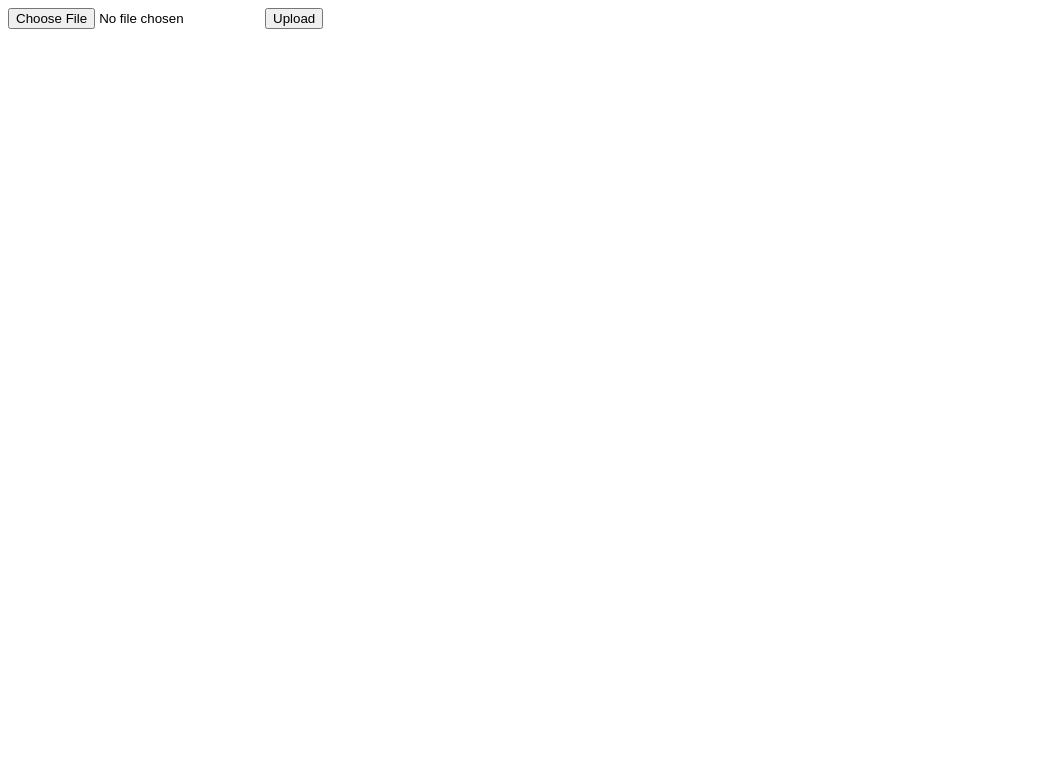
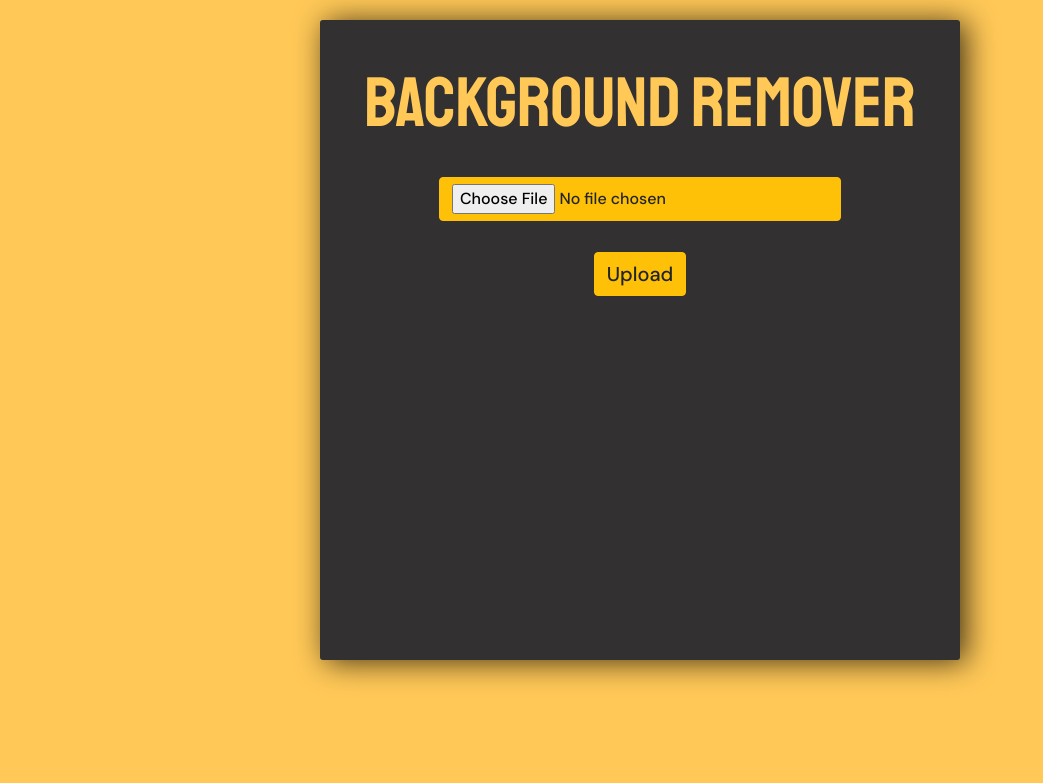
Before and after one commit to FarjaalAhmad/django_bgRemoverML, a Django app: page / in a window 1280 px wide. Shown: the top 783 px of the page, without its empty margins (0-1043 px from the left). Run offline with Django 3.2, Linux system fonts and the light colour scheme.

Commit message:
created simple-frontend

```diff
--- /dev/null
+++ b/removerML/static/css/styles.css
@@ -0,0 +1,34 @@
+@import url("https://fonts.googleapis.com/css2?family=DM+Sans:wght@500&family=Staatliches&display=swap");
+body {
+  background-color: #ffc857;
+}
+hr {
+  background-color: #ffc857;
+}
+.main-container {
+  margin: auto;
+  width: 50%;
+  height: 80%;
+  padding: 10px;
+  margin: 20px auto;
+  background-color: #323031;
+  border-radius: 3px;
+  box-shadow: 6px 2px 30px 0px rgba(0, 0, 0, 0.75);
+  font-family: "DM Sans", sans-serif;
+  word-wrap: break-word;
+  color: #ffc857;
+}
+
+input[type="file"] {
+  font-family: "DM Sans", sans-serif;
+  word-wrap: break-word;
+}
+h1 {
+  font-size: 70px;
+  font-family: "Staatliches", cursive;
+  color: #ffc857;
+}
+
+.upload-img-div {
+  padding: 5%;
+}
--- a/removerML/templates/removerML/index.html
+++ b/removerML/templates/removerML/index.html
@@ -1,12 +1,36 @@
 {% load static %}
 <html>
-<form method="post" enctype="multipart/form-data">
-  <input type="file" name="image">
-  <button type="submit">Upload</button>
-</form>
 
-{% if image_path %}
-  <p>Your Image: <br>
-    <a href="{{ image_path }}" target="_blank"><img src="{{ image_path }}" alt="image here"></a></p>
-{% endif %}
+<head>
+  <meta name="viewport" content="width=device-width, initial-scale=1, shrink-to-fit=no">
+  <link rel="stylesheet" href="https://cdn.jsdelivr.net/npm/bootstrap@4.5.3/dist/css/bootstrap.min.css"
+    integrity="sha384-TX8t27EcRE3e/ihU7zmQxVncDAy5uIKz4rEkgIXeMed4M0jlfIDPvg6uqKI2xXr2" crossorigin="anonymous">
+  <link rel="stylesheet" href="{% static 'css/styles.css' %}" />
+  <title>BG Remover</title>
+</head>
+
+<body>
+  <div class="main-container">
+    <form method="post" enctype="multipart/form-data">
+      <center>
+        <div class="upload-img-div">
+          <h1>
+            BACKGROUND REMOVER
+          </h1>
+          <br>
+          <input class="btn btn-warning" type="file" name="image">
+        </div>
+        <button class="btn btn-warning" style="font-size: 20px;" type="submit">Upload</button>
+    </form>
+    {% if image_path %}
+    <hr>
+    <h5>Your Image :
+      <a class="btn btn-link" href="{{ image_path }}" target="_blank"><img src="{{ image_path }}" alt="image here"></a>
+    </h5>
+    {% endif %}
+    </center>
+
+  </div>
+</body>
+
 </html>
```
Also changed, not shown: README.md.
